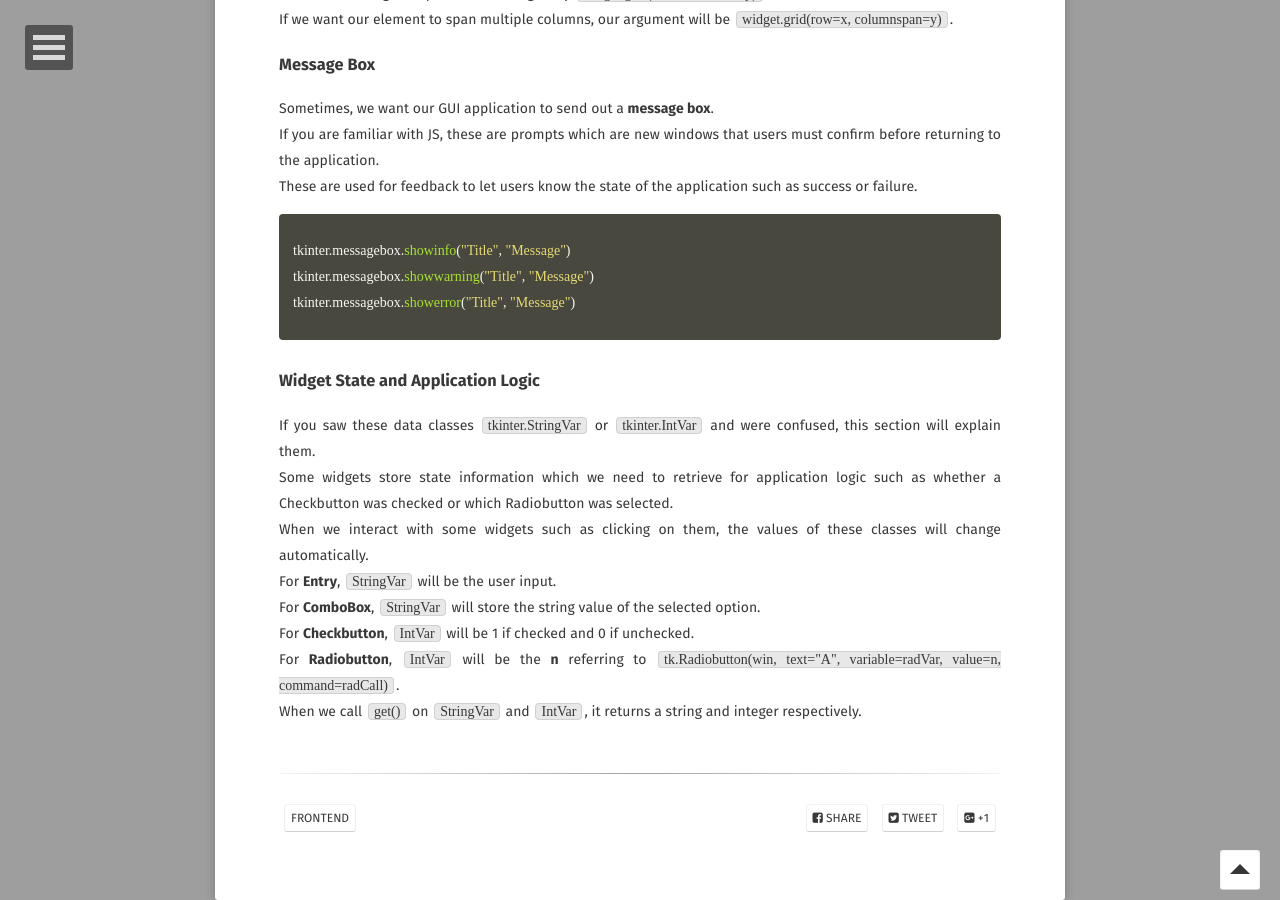
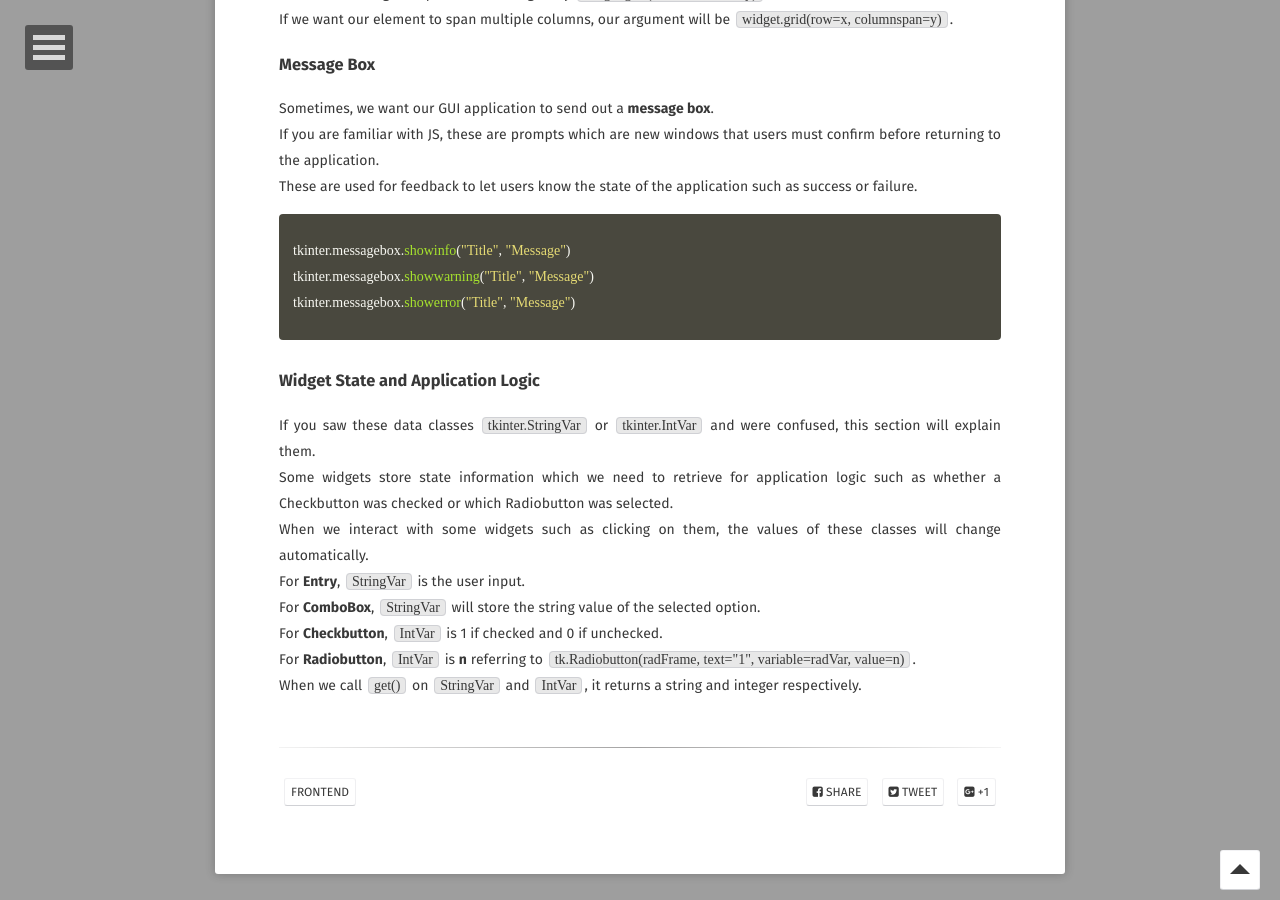
Before and after one commit to kearychang/kearychang.github.io, a Jekyll site: the page built from _posts/2021-04-06-Python TKinter Quick Tutorial.md, in a window 1280 px wide and 900 px high, scrolled down 2045 px. Built offline with Jekyll 4.4.1, drawn with Linux system fonts in a browser that asks for light colours; some web fonts are replaced; some of the changed text lies outside the part shown.

```diff
--- a/_posts/2021-04-06-Python TKinter Quick Tutorial.md
+++ b/_posts/2021-04-06-Python TKinter Quick Tutorial.md
@@ -7,7 +7,7 @@ tags: [Frontend]
 comments: true
 ---
 So you want a quick and easy GUI for a tool?\
-Consider [TKinter](https://docs.python.org/3/library/tkinter.html).\
+Consider [TKinter](https://docs.python.org/3/library/tkinter.html).
 This module ships with Python3 so it doesn't have to be installed.\
 This blog post's Markdown was created using a GUI application that handles the boilerplate of creating Github page posts.
 ![Create Blog Post GUI](https://raw.githubusercontent.com/kearychang/kearychang.github.io/master/assets/post-project/createPostGUI.jpg)
@@ -71,8 +71,8 @@ tkinter.messagebox.showerror("Title", "Message")
 If you saw these data classes `tkinter.StringVar` or `tkinter.IntVar` and were confused, this section will explain them.\
 Some widgets store state information which we need to retrieve for application logic such as whether a Checkbutton was checked or which Radiobutton was selected.\
 When we interact with some widgets such as clicking on them, the values of these classes will change automatically.\
-For **Entry**, `StringVar` will be the user input.\
+For **Entry**, `StringVar` is the user input.\
 For **ComboBox**, `StringVar` will store the string value of the selected option.\
-For **Checkbutton**, `IntVar` will be 1 if checked and 0 if unchecked.\
-For **Radiobutton**, `IntVar` will be the **n** referring to `tk.Radiobutton(win, text="A", variable=radVar, value=n, command=radCall)`.\
+For **Checkbutton**, `IntVar` is 1 if checked and 0 if unchecked.\
+For **Radiobutton**, `IntVar` is **n** referring to `tk.Radiobutton(radFrame, text="1", variable=radVar, value=n)`.\
 When we call `get()` on `StringVar` and `IntVar`, it returns a string and integer respectively.
```
Also changed, not shown: 1 other file.
